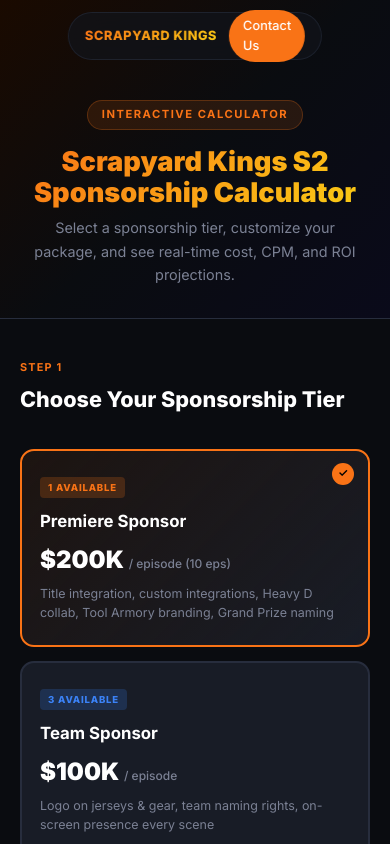
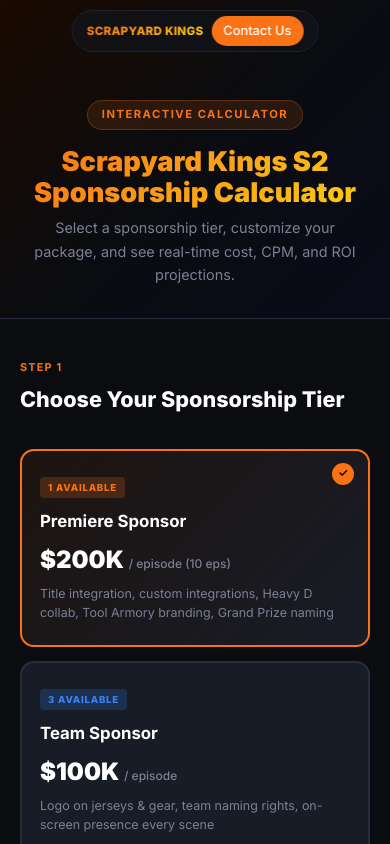
Before and after one commit to CineMck/scrapyard-kings-sponsors, a website: page public/calculator.html in a window 390 px wide. Shown: the top 844 px of the page. Drawn offline with Linux system fonts and the light colour scheme.

Commit message:
Update calculator.html

```diff
--- a/public/calculator.html
+++ b/public/calculator.html
@@ -188,10 +188,11 @@
     .roi-grid { grid-template-columns: 1fr; }
   }
   @media (max-width: 768px) {
-    nav{top:12px;padding:0 16px;height:48px;max-width:calc(100% - 24px);gap:12px}
-    .nav-brand{font-size:0.8rem}
+    nav{top:10px;padding:0 14px;height:42px;max-width:calc(100% - 32px);gap:8px}
+    .nav-brand{font-size:0.72rem;letter-spacing:0.3px}
     .nav-links a:not(.nav-cta){display:none}
-    .nav-cta{padding:6px 14px;font-size:0.72rem}
+    .nav-links{gap:0}
+    .nav-cta{padding:5px 12px;font-size:0.68rem;white-space:nowrap}
   }
   @media (max-width: 560px) {
     .tier-grid { grid-template-columns: 1fr; }
```
